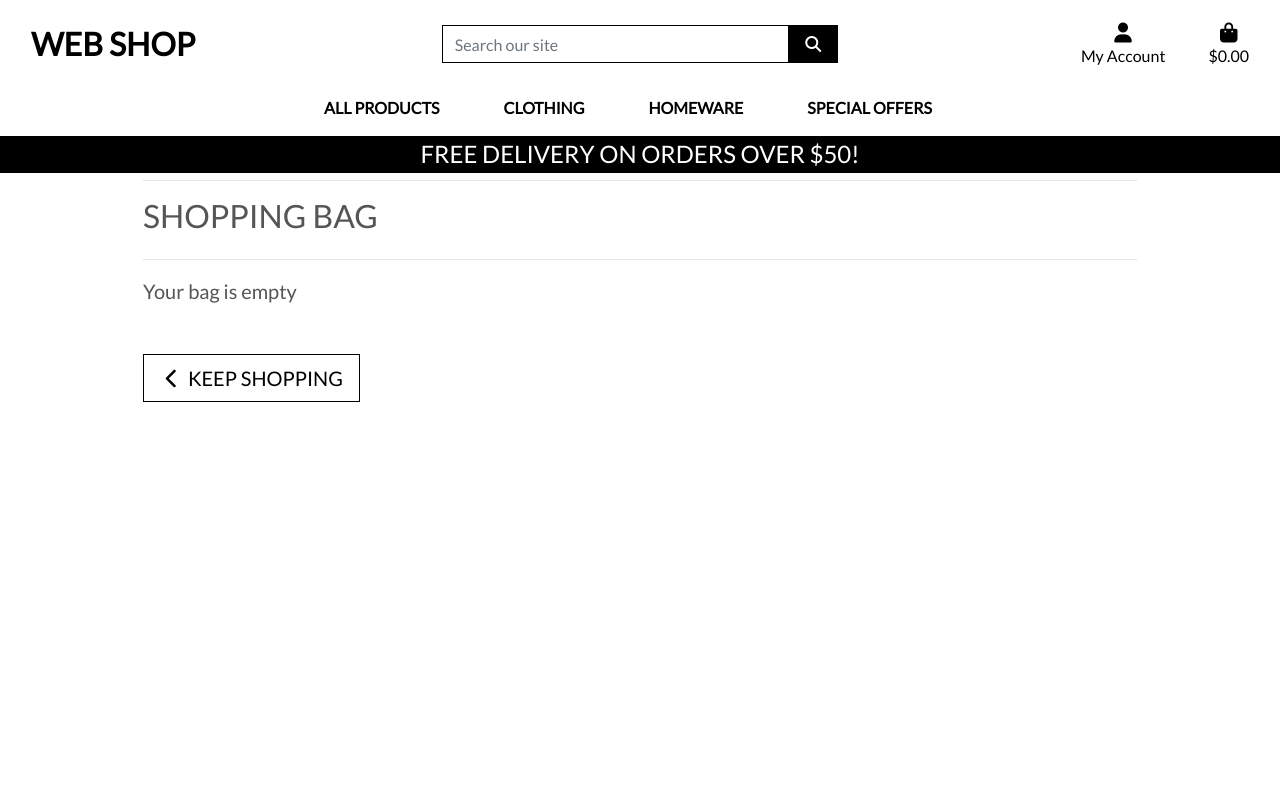
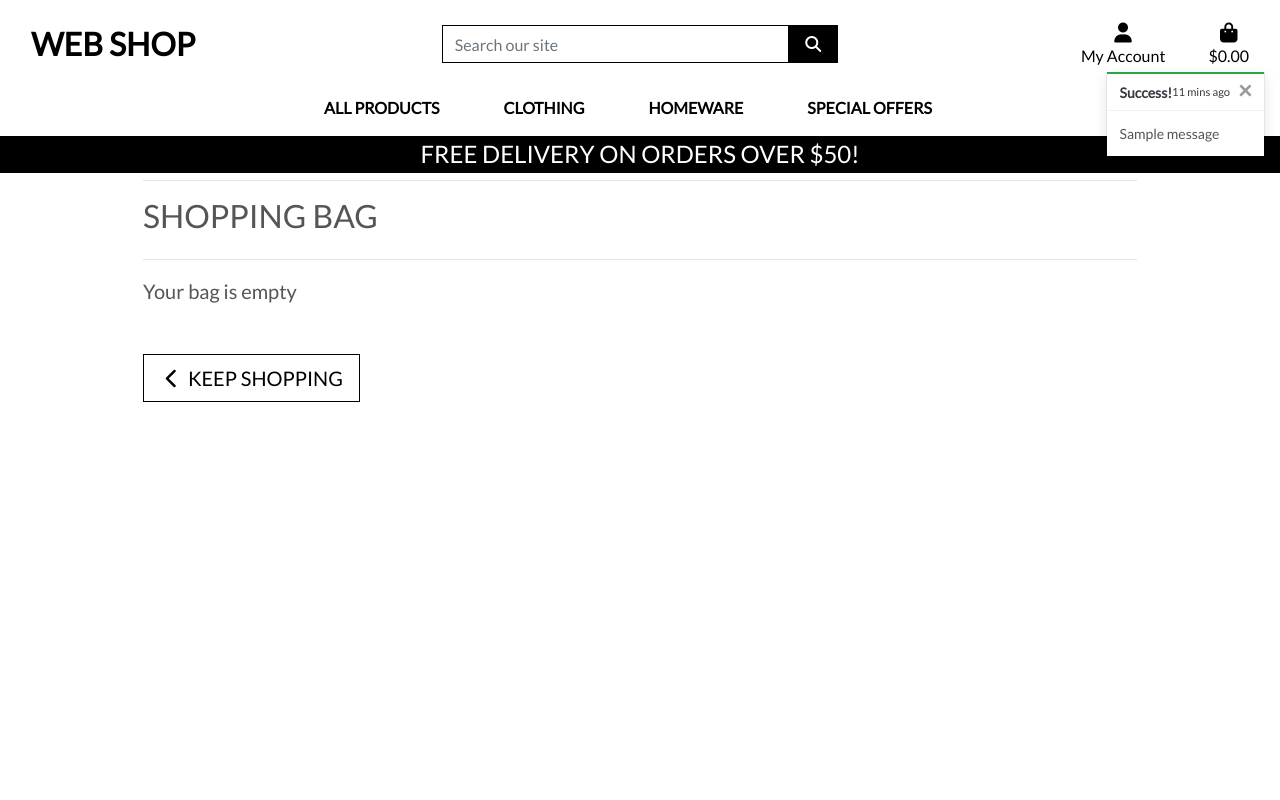
Before and after one commit to thorole/web_shop_django, a Django app: page /bag/ in a window 1280 px wide. Run offline with Django 3.2, Linux system fonts and the light colour scheme; tables that the repository leaves empty hold one stand-in row (values such as "Sample post"); one stand-in notice (Sample message) is shown; some libraries are stand-ins or nearby versions.

Commit message:
Added toasts

```diff
--- a/bag/views.py
+++ b/bag/views.py
@@ -1,5 +1,6 @@
 from django.shortcuts import render, redirect, reverse, HttpResponse
-
+from django.contrib import messages
+from products.models import Product
 # Create your views here.
 
 
@@ -11,6 +12,7 @@ def view_bag(request):
 def add_to_bag(request, item_id):
     """ Add a quantity of the specified product to the shopping bag """
 
+    product = Product.objects.get(pk=item_id)
     quantity = int(request.POST.get('quantity'))
     redirect_url = request.POST.get('redirect_url')
     size = None
@@ -31,6 +33,7 @@ def add_to_bag(request, item_id):
             bag[item_id] += quantity
         else:
             bag[item_id] = quantity
+            messages.success(request, f'Added {product.name} to your bag')
 
     request.session['bag'] = bag
     return redirect(redirect_url)
--- a/static/css/base.css
+++ b/static/css/base.css
@@ -102,6 +102,21 @@ a.category-badge > span.badge:hover {
     cursor: pointer;
 }
 
+.message-container {
+    position: fixed;
+    top: 72px;
+    right: 15px;
+    z-index: 999999999;
+}
+
+.custom-toast {
+    overflow: visible;
+}
+
+.toast-capper {
+    height: 2px;
+}
+
 /* Media queries */
 
 /* Slightly larger container on xl screens */
--- a/templates/base.html
+++ b/templates/base.html
@@ -115,7 +115,21 @@
     </header>
 
     {% if messages %}
-    <div class="message-container"></div>
+    <div class="message-container">
+        {% for message in messages %}
+            {% with message.level as level %}
+                {% if level == 40 %}
+                    {% include 'includes/toasts/toast_error.html' %}
+                {% elif level == 30 %}
+                    {% include 'includes/toasts/toast_warning.html' %}
+                {% elif level == 25 %}
+                    {% include 'includes/toasts/toast_success.html' %}
+                {% else %}
+                    {% include 'includes/toasts/toast_info.html' %}
+                {% endif %}
+            {% endwith %}
+        {% endfor %}
+    </div>
     {% endif %}
 
     {% block page_header %}
@@ -125,6 +139,9 @@
     {% endblock %}
 
     {% block postloadjs %}
+    <script type="text/javascript">
+        $(".toast").toast("show");
+    </script>
     {% endblock %}
 
 </body>
--- /dev/null
+++ b/templates/includes/toasts/toast_success.html
@@ -0,0 +1,14 @@
+<div class="toast custom-toast rounded-0 border-top-0" data-autohide="false">
+    <div class="arrow-up arrow-succes"></div>
+    <div class="w-100 toast-capper bg-success"></div>
+    <div class="toast-header bg-white text-dark">
+      <strong class="mr-auto">Success!</strong>
+      <small>11 mins ago</small>
+      <button type="button" class="ml-2 mb-1 close text-dark" data-dismiss="toast" aria-label="Close">
+        <span aria-hidden="true">&times;</span>
+      </button>
+    </div>
+    <div class="toast-body bg-white">
+      {{ message }}
+    </div>
+  </div>
--- a/web_shop/settings.py
+++ b/web_shop/settings.py
@@ -78,6 +78,7 @@ TEMPLATES = [
         },
     },
 ]
+
 
 AUTHENTICATION_BACKENDS = [
     # Needed to login by username in Django admin, regardless of `allauth`
```
Also changed, not shown: templates/includes/toasts/toast_error.html (added, +14 -0 lines), templates/includes/toasts/toast_info.html (added, +14 -0 lines), templates/includes/toasts/toast_warning.html (added, +14 -0 lines).
